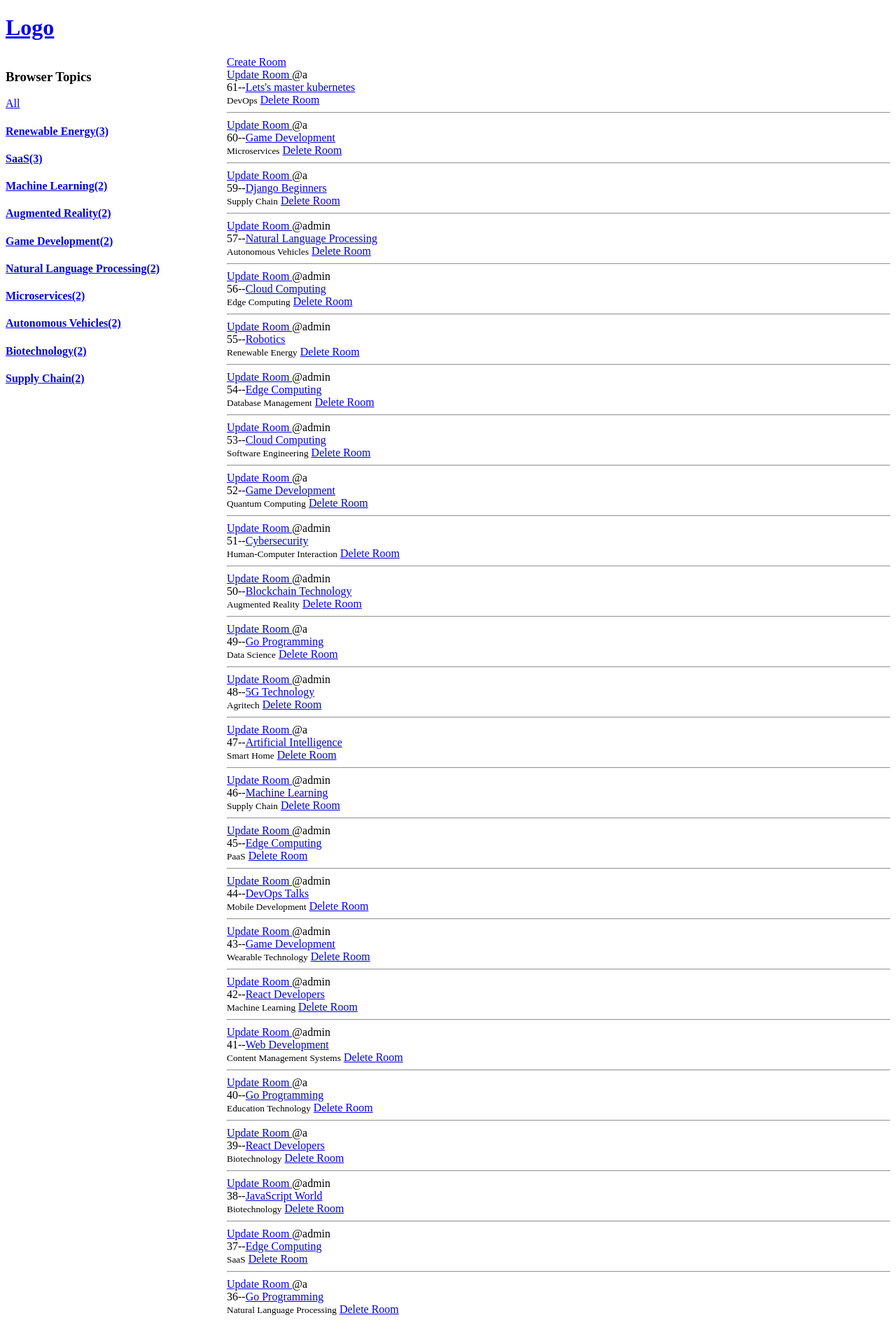
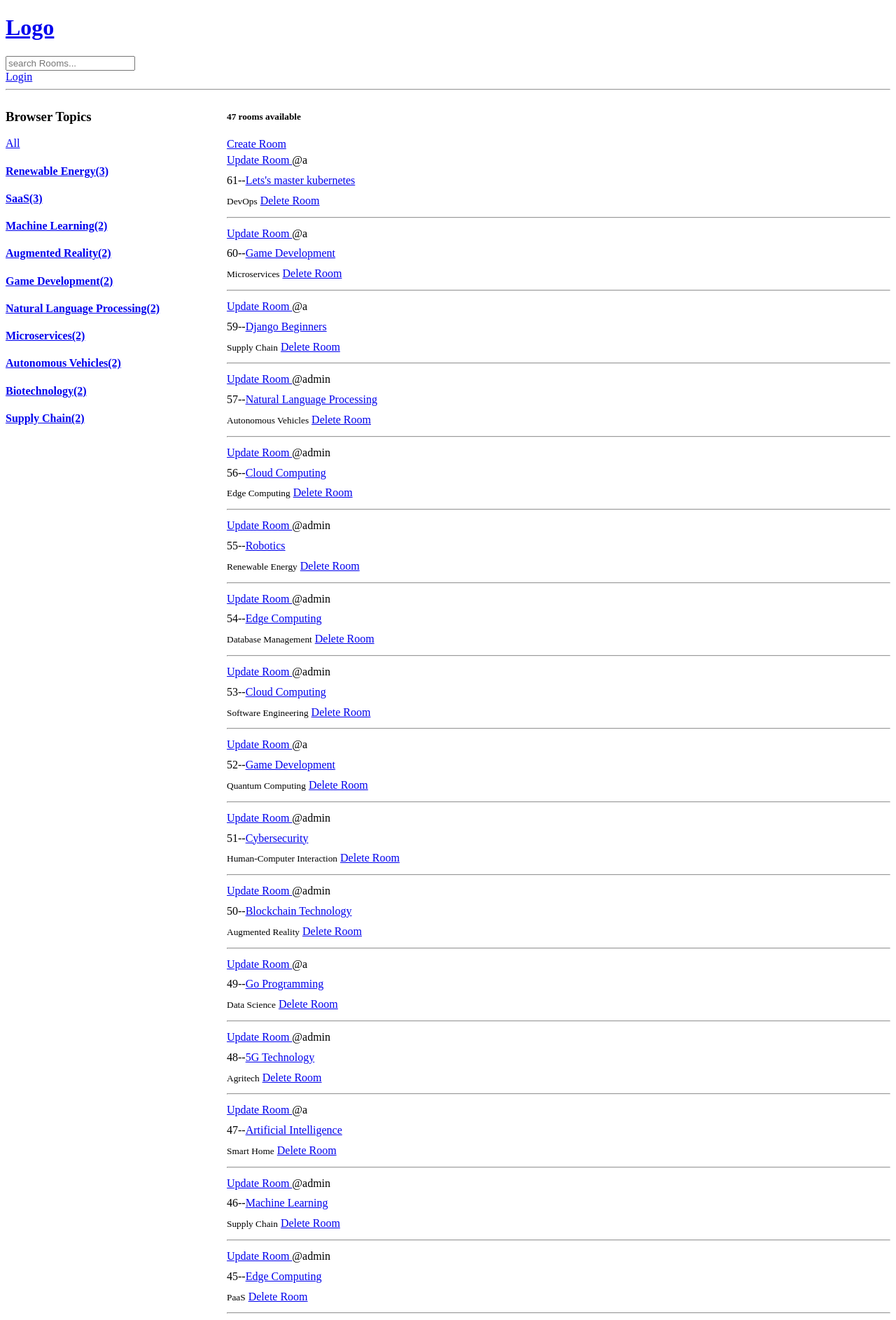
Before and after one commit to patelajay745/Chat-room-django, a Django app: page / in a window 1280 px wide. Shown: the top 1886 px of the page at 70% size. Run offline with Django 5.2, Linux system fonts and the light colour scheme; data comes from the database, SQL or seed files in the repository; both versions use the stored data as it was after the commit.

Commit message:
added login functionality

```diff
--- a/base/templates/base/home.html
+++ b/base/templates/base/home.html
@@ -1,49 +1,19 @@
-{% extends "main.html" %}
-
-{% block content%}
-
-<style>
-        .home-container{
-            display:grid;
-            grid-template-columns: 1fr 3fr;
-        }
-
-</style>
-
-<div class="home-container">
-
-
+{% extends "main.html" %} {% block content%} <div class="home-container">
     <div>
         <h3> Browser Topics</h3>
-        <a href="{% url 'home' %}">All </a>
-        {% for topic in topics%}
-
-            <a href="{% url 'home' %}?q={{topic.name}}">
+        <a href="{% url 'home' %}">All </a> {% for topic in topics%} <a href="{% url 'home' %}?q={{topic.name}}">
             <h4> {{topic.name}}({{ topic.room_count }}) <h4>
-            </a>
-        {% endfor%}
-    </hr>
+        </a> {% endfor%}
     </div>
-
     <div>
+        <h5>{{room_count}} rooms available</h5>
         <a href="{% url 'create-room' %}"> Create Room </a>
-        <div>
-
-            {% for room in rooms%}
-                <a href="{% url 'update-room' room.id %}"> Update Room </a>
-
-                <span>@{{room.host.username}}</span>
-                <div> {{room.id}}--<a href="{% url 'room' room.id%}">{{room.name}}</a> </div>
-                <small>{{room.topic.name}}</small>
-
-                <a href="{% url 'delete-room' room.id %}"> Delete Room </a>
-                <hr>
-            {% endfor %}
+        <div class="room"> {% for room in rooms%} <a href="{% url 'update-room' room.id %}"> Update Room </a>
+            <span>@{{room.host.username}}</span>
+            <div> {{room.id}}--<a href="{% url 'room' room.id%}">{{room.name}}</a> </div>
+            <small>{{room.topic.name}}</small>
+            <a href="{% url 'delete-room' room.id %}"> Delete Room </a>
+            <hr> {% endfor %}
         </div>
     </div>
-
-
-
-</div>
-
-{% endblock content%}
+</div> {% endblock content%}
--- a/base/urls.py
+++ b/base/urls.py
@@ -8,4 +8,5 @@ urlpatterns = [
     path('create-room/',views.createRoom,name="create-room"),
     path('update-room/<str:pk>/',views.updateRoom,name="update-room"),
     path('delete-room/<str:pk>/',views.deleteRoom,name="delete-room"),
+    path('login/',views.loginPage,name="login")
 ]
--- a/base/views.py
+++ b/base/views.py
@@ -2,19 +2,48 @@ from django.shortcuts import render,redirect
 from .models import Room,Topic
 from .forms import RoomForm
 from django.db.models import Count
+from django.db.models import Q
+from django.contrib.auth.models import User
+from django.contrib import messages
+from django.contrib.auth import authenticate,login,logout
 
 
 # Create your views here.
 
+def loginPage(request):
+    if request.method== 'POST':
+        username= request.POST.get('username')
+        password=request.POST.get('password')
+        try:
+            user=User.objects.get(username=username)
+        except:
+            messages.error(request,"user does not exists")
+
+        user=authenticate(request,username=username,password=password)
+        if user is not None:
+            login(request,user)
+            return redirect('home')
+        else:
+            messages.error(request,"User or Password does not exists")
+
+    return render(request,'base/login_register.html')
+
 def home(request):
 
     q=request.GET.get('q')
-    room=Room.objects.all()
     if q is not None:
-        room=Room.objects.filter(topic__name__icontains=q)
+        room=Room.objects.filter(Q(topic__name__icontains=q) |
+                                 Q(name__icontains=q) |
+                                 Q(host__username__icontains=q) |
+                                 Q(description__icontains=q))
+    else:
+        room=Room.objects.all()
+
+    room_count=room.count() #faster then len method
+    # roomcount=len(room)
 
     pupularTopic=Topic.objects.annotate(room_count=Count('room')).order_by('-room_count')[:10]
-    context={'rooms':room,'topics':pupularTopic}
+    context={'rooms':room,'topics':pupularTopic,"room_count":room_count}
     return render(request,'base/home.html',context)
 
 def room(request,pk):
--- a/templates/main.html
+++ b/templates/main.html
@@ -1,15 +1,21 @@
 <!DOCTYPE html>
 <html lang="en">
-<head>
-    <meta charset="UTF-8">
-    <meta name="viewport" content="width=device-width, initial-scale=1.0">
-    <title>StudyBud</title>
-</head>
-<body>
-   {% include 'navbar.html' %}
+    <head>
+        <meta charset="UTF-8">
+        <meta name="viewport" content="width=device-width, initial-scale=1.0">
+        <title>StudyBud</title>
+        <style>
+            .home-container {
+                display: grid;
+                grid-template-columns: 1fr 3fr;
+            }
 
-   {% block content %}
-   {% endblock  %}
-
-</body>
+            div.room {
+                line-height: 1.8;
+            }
+        </style>
+    </head>
+    <body> {% include 'navbar.html' %} {% if messages %} <ul class="messages"> {% for message in messages %} <li>
+                {{ message }}
+            </li> {% endfor %} </ul> {% endif %}{% block content %} {% endblock  %} </body>
 </html>
--- a/templates/navbar.html
+++ b/templates/navbar.html
@@ -1,5 +1,8 @@
 <a href="/">
-<h1> Logo </h1>
+    <h1> Logo </h1>
 </a>
-
-</hr>
+<form action="{% url 'home'%}">
+    <input type="text" name="q" placeholder="search Rooms...">
+</form>
+<a href="{% url 'login' %}">Login</a>
+<hr>
```
Also changed, not shown: base/templates/base/login_register.html (added, +10 -0 lines), db.sqlite3.
